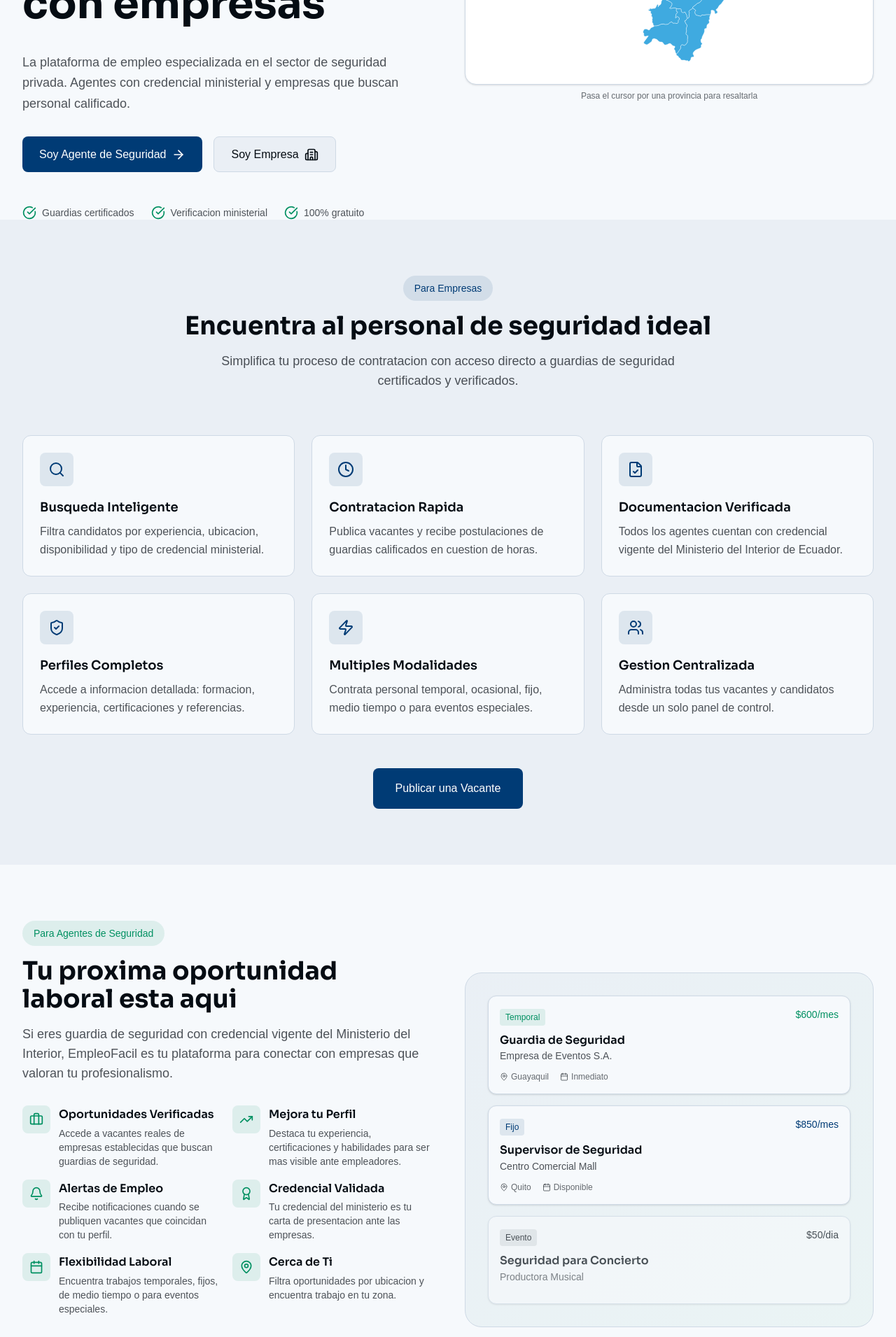
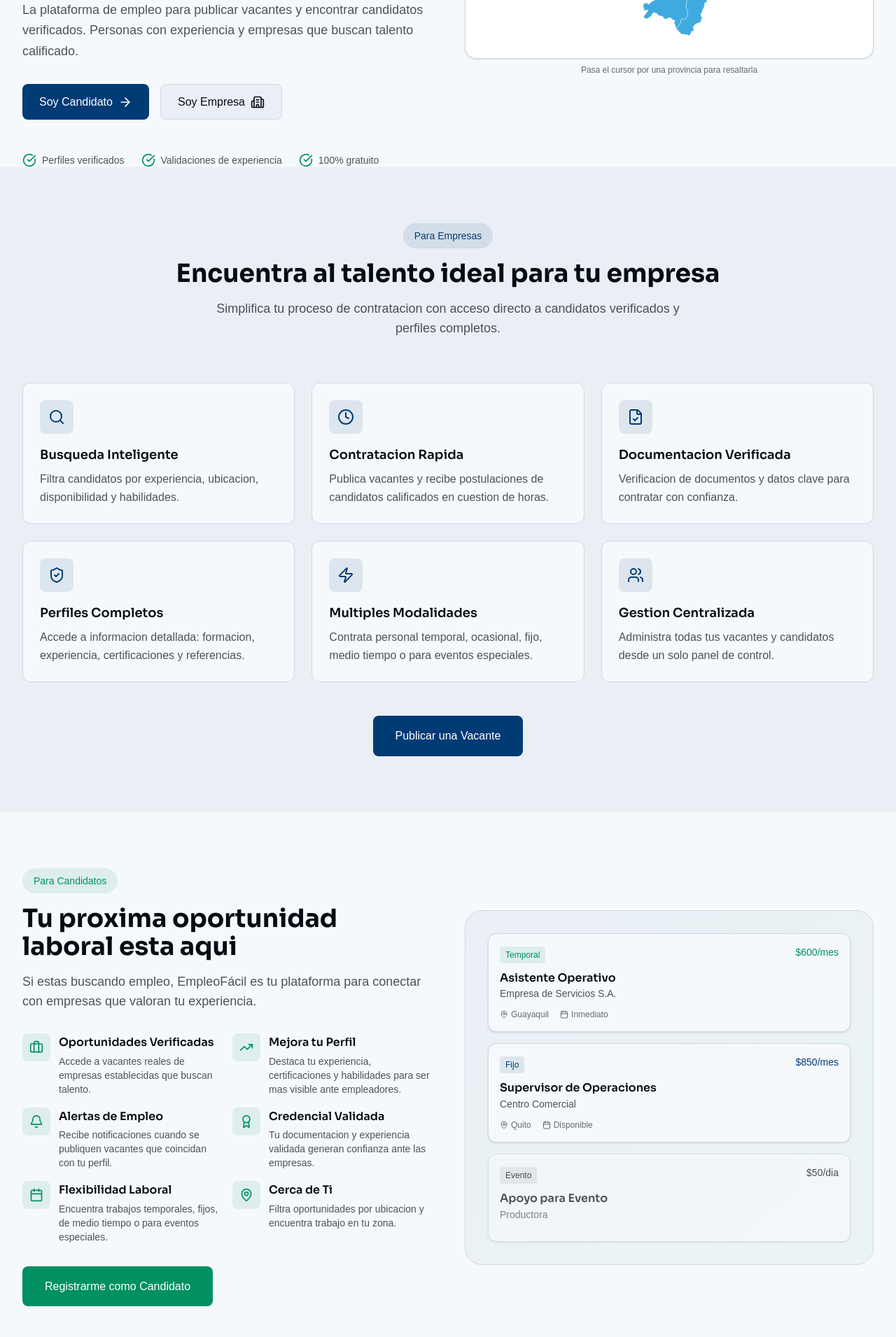
Before and after one commit to KevinTomala/empleofacil, a React (Vite) app in the folder frontend/: page / in a window 1280 px wide. Shown: the part 480-2391 px from the top of the page at 70% size. Built offline with nearby package versions, Linux system fonts and the light colour scheme.

Commit message:
Generalizar landing page

```diff
--- a/frontend/index.html
+++ b/frontend/index.html
@@ -4,8 +4,8 @@
     <meta charset="UTF-8" />
     <link rel="icon" type="image/svg+xml" href="/vite.svg" />
     <meta name="viewport" content="width=device-width, initial-scale=1.0" />
-    <meta name="description" content="EmpleoFacil - La plataforma de contratacion de guardias de seguridad certificados en Ecuador" />
-    <title>EmpleoFacil | Guardias de Seguridad Ecuador</title>
+    <meta name="description" content="EmpleoFácil - La plataforma de empleo para conectar talento y empresas en Ecuador" />
+    <title>EmpleoFácil | Empleo en Ecuador</title>
     <link rel="preconnect" href="https://fonts.googleapis.com">
     <link rel="preconnect" href="https://fonts.gstatic.com" crossorigin>
     <link href="https://fonts.googleapis.com/css2?family=Manrope:wght@400;500;600;700&family=Sora:wght@400;500;600;700;800&display=swap" rel="stylesheet">
--- a/frontend/src/components/BeneficiosAgentes.jsx
+++ b/frontend/src/components/BeneficiosAgentes.jsx
@@ -4,7 +4,7 @@ const beneficios = [
   {
     icon: Briefcase,
     title: 'Oportunidades Verificadas',
-    description: 'Accede a vacantes reales de empresas establecidas que buscan guardias de seguridad.'
+    description: 'Accede a vacantes reales de empresas establecidas que buscan talento.'
   },
   {
     icon: TrendingUp,
@@ -19,7 +19,7 @@ const beneficios = [
   {
     icon: Award,
     title: 'Credencial Validada',
-    description: 'Tu credencial del ministerio es tu carta de presentacion ante las empresas.'
+    description: 'Tu documentacion y experiencia validada generan confianza ante las empresas.'
   },
   {
     icon: Calendar,
@@ -35,20 +35,19 @@ const beneficios = [
 
 export default function BeneficiosAgentes() {
   return (
-    <section id="beneficios-agentes" className="py-20 bg-background">
+    <section id="beneficios-candidatos" className="py-20 bg-background">
       <div className="page-container">
         <div className="grid lg:grid-cols-2 gap-12 items-center">
           {/* Left - Content */}
           <div>
             <span className="inline-block px-4 py-2 bg-accent/10 text-accent rounded-full text-sm font-medium mb-4">
-              Para Agentes de Seguridad
+              Para Candidatos
             </span>
             <h2 className="font-heading text-3xl sm:text-4xl font-bold text-foreground mb-4 text-balance">
               Tu proxima oportunidad laboral esta aqui
             </h2>
             <p className="text-foreground/70 text-lg mb-8">
-              Si eres guardia de seguridad con credencial vigente del Ministerio del Interior,
-              EmpleoFacil es tu plataforma para conectar con empresas que valoran tu profesionalismo.
+              Si estas buscando empleo, EmpleoFácil es tu plataforma para conectar con empresas que valoran tu experiencia.
             </p>
 
             <div className="grid sm:grid-cols-2 gap-4">
@@ -71,14 +70,14 @@ export default function BeneficiosAgentes() {
 
             <div className="mt-8">
               <button className="inline-flex items-center gap-2 px-8 py-4 bg-accent text-white font-medium rounded-lg hover:bg-accent/90 transition-colors">
-                Registrarme como Agente
+                Registrarme como Candidato
               </button>
             </div>
           </div>
 
           {/* Right - Visual */}
           <div className="relative">
-            <div className="bg-gradient-to-br from-primary/5 to-accent/5 rounded-3xl p-8 border border-border">
+            <div className="bg-linear-to-br from-primary/5 to-accent/5 rounded-3xl p-8 border border-border">
               <div className="space-y-4">
                 {/* Sample Job Card */}
                 <div className="bg-background p-4 rounded-xl border border-border shadow-sm">
@@ -87,8 +86,8 @@ export default function BeneficiosAgentes() {
                       <span className="inline-block px-2 py-1 bg-accent/10 text-accent text-xs font-medium rounded mb-2">
                         Temporal
                       </span>
-                      <h4 className="font-semibold text-foreground">Guardia de Seguridad</h4>
-                      <p className="text-sm text-foreground/70">Empresa de Eventos S.A.</p>
+                      <h4 className="font-semibold text-foreground">Asistente Operativo</h4>
+                      <p className="text-sm text-foreground/70">Empresa de Servicios S.A.</p>
                     </div>
                     <span className="text-sm font-medium text-accent">$600/mes</span>
                   </div>
@@ -109,8 +108,8 @@ export default function BeneficiosAgentes() {
                       <span className="inline-block px-2 py-1 bg-primary/10 text-primary text-xs font-medium rounded mb-2">
                         Fijo
                       </span>
-                      <h4 className="font-semibold text-foreground">Supervisor de Seguridad</h4>
-                      <p className="text-sm text-foreground/70">Centro Comercial Mall</p>
+                      <h4 className="font-semibold text-foreground">Supervisor de Operaciones</h4>
+                      <p className="text-sm text-foreground/70">Centro Comercial</p>
                     </div>
                     <span className="text-sm font-medium text-primary">$850/mes</span>
                   </div>
@@ -131,8 +130,8 @@ export default function BeneficiosAgentes() {
                       <span className="inline-block px-2 py-1 bg-foreground/10 text-foreground text-xs font-medium rounded mb-2">
                         Evento
                       </span>
-                      <h4 className="font-semibold text-foreground">Seguridad para Concierto</h4>
-                      <p className="text-sm text-foreground/70">Productora Musical</p>
+                      <h4 className="font-semibold text-foreground">Apoyo para Evento</h4>
+                      <p className="text-sm text-foreground/70">Productora</p>
                     </div>
                     <span className="text-sm font-medium text-foreground">$50/dia</span>
                   </div>
--- a/frontend/src/components/BeneficiosEmpresas.jsx
+++ b/frontend/src/components/BeneficiosEmpresas.jsx
@@ -4,17 +4,17 @@ const beneficios = [
   {
     icon: Search,
     title: 'Busqueda Inteligente',
-    description: 'Filtra candidatos por experiencia, ubicacion, disponibilidad y tipo de credencial ministerial.'
+    description: 'Filtra candidatos por experiencia, ubicacion, disponibilidad y habilidades.'
   },
   {
     icon: Clock,
     title: 'Contratacion Rapida',
-    description: 'Publica vacantes y recibe postulaciones de guardias calificados en cuestion de horas.'
+    description: 'Publica vacantes y recibe postulaciones de candidatos calificados en cuestion de horas.'
   },
   {
     icon: FileCheck,
     title: 'Documentacion Verificada',
-    description: 'Todos los agentes cuentan con credencial vigente del Ministerio del Interior de Ecuador.'
+    description: 'Verificacion de documentos y datos clave para contratar con confianza.'
   },
   {
     icon: ShieldCheck,
@@ -42,10 +42,10 @@ export default function BeneficiosEmpresas() {
             Para Empresas
           </span>
           <h2 className="font-heading text-3xl sm:text-4xl font-bold text-foreground mb-4 text-balance">
-            Encuentra al personal de seguridad ideal
+            Encuentra al talento ideal para tu empresa
           </h2>
           <p className="text-foreground/70 max-w-2xl mx-auto text-lg">
-            Simplifica tu proceso de contratacion con acceso directo a guardias de seguridad certificados y verificados.
+            Simplifica tu proceso de contratacion con acceso directo a candidatos verificados y perfiles completos.
           </p>
         </div>
 
--- a/frontend/src/components/CTA.jsx
+++ b/frontend/src/components/CTA.jsx
@@ -20,13 +20,13 @@ export default function CTA() {
               Empieza hoy mismo
             </h2>
             <p className="text-white/80 text-lg max-w-2xl mx-auto mb-8">
-              Unete a la plataforma de empleo especializada en seguridad privada mas grande de Ecuador.
-              Es completamente gratis para agentes.
+              Unete a la plataforma de empleo que conecta talento y empresas en todo Ecuador.
+              Es completamente gratis para candidatos.
             </p>
 
             <div className="flex flex-col sm:flex-row gap-4 justify-center">
               <button className="inline-flex items-center justify-center gap-2 px-8 py-4 bg-white text-primary font-semibold rounded-lg hover:bg-white/90 transition-colors">
-                Soy Agente
+                Soy Candidato
                 <ArrowRight className="w-5 h-5" />
               </button>
               <button className="inline-flex items-center justify-center gap-2 px-8 py-4 bg-white/10 text-white font-semibold rounded-lg hover:bg-white/20 transition-colors border border-white/20">
--- a/frontend/src/components/ComoFunciona.jsx
+++ b/frontend/src/components/ComoFunciona.jsx
@@ -11,7 +11,7 @@ const pasosAgentes = [
     step: '02',
     icon: FileText,
     title: 'Completa tu perfil',
-    description: 'Agrega tu credencial ministerial, experiencia y certificaciones.'
+    description: 'Agrega tu experiencia, habilidades, certificaciones y referencias.'
   },
   {
     step: '03',
@@ -44,7 +44,7 @@ const pasosEmpresas = [
     step: '03',
     icon: Search,
     title: 'Revisa candidatos',
-    description: 'Explora perfiles de guardias certificados y verificados.'
+    description: 'Explora perfiles de candidatos verificados y calificados.'
   },
   {
     step: '04',
@@ -71,10 +71,10 @@ export default function ComoFunciona() {
         </div>
 
         <div className="grid lg:grid-cols-2 gap-12">
-          {/* Para Agentes */}
+          {/* Para Candidatos */}
           <div>
             <h3 className="font-heading text-xl font-semibold mb-8 text-center lg:text-left">
-              Para Agentes de Seguridad
+              Para Candidatos
             </h3>
             <div className="space-y-6">
               {pasosAgentes.map((paso, index) => (
--- a/frontend/src/components/Contacto.jsx
+++ b/frontend/src/components/Contacto.jsx
@@ -25,8 +25,8 @@ export default function Contacto() {
                 </div>
                 <div>
                   <h3 className="font-semibold text-foreground mb-1">Email</h3>
-                  <p className="text-foreground/70">info@empleofacil.ec</p>
-                  <p className="text-foreground/70">soporte@empleofacil.ec</p>
+                  <p className="text-foreground/70">info@EmpleoFácil.ec</p>
+                  <p className="text-foreground/70">soporte@EmpleoFácil.ec</p>
                 </div>
               </div>
 
@@ -94,7 +94,7 @@ export default function Contacto() {
                   className="w-full px-4 py-3 bg-secondary border border-border rounded-lg focus:outline-none focus:ring-2 focus:ring-primary/20 focus:border-primary transition-colors"
                 >
                   <option value="">Selecciona una opcion</option>
-                  <option value="agente">Agente de Seguridad</option>
+                  <option value="candidato">Candidato</option>
                   <option value="empresa">Empresa</option>
                   <option value="otro">Otro</option>
                 </select>
--- a/frontend/src/components/Footer.jsx
+++ b/frontend/src/components/Footer.jsx
@@ -1,9 +1,9 @@
-import { Shield } from 'lucide-react'
+import { Briefcase } from 'lucide-react'
 
 const links = {
   plataforma: [
     { label: 'Para Empresas', href: '#beneficios-empresas' },
-    { label: 'Para Agentes', href: '#beneficios-agentes' },
+    { label: 'Para Candidatos', href: '#beneficios-candidatos' },
     { label: 'Como Funciona', href: '#como-funciona' },
     { label: 'Precios', href: '#' },
   ],
@@ -29,13 +29,13 @@ export default function Footer() {
           <div className="lg:col-span-2 text-left">
             <a href="/" className="inline-flex items-center gap-3 mb-6">
               <div className="w-11 h-11 bg-primary rounded-xl flex items-center justify-center shrink-0">
-                <Shield className="w-6 h-6 text-white" />
+                <Briefcase className="w-6 h-6 text-white" />
               </div>
-              <span className="font-heading font-bold text-xl">EmpleoFacil</span>
+              <span className="font-heading font-bold text-xl">EmpleoFácil</span>
             </a>
 
             <p className="text-white/70 max-w-sm mb-4 leading-relaxed">
-              La plataforma de empleo especializada en guardias de seguridad certificados en Ecuador.
+              La plataforma de empleo que conecta talento y empresas en Ecuador.
             </p>
             <p className="text-white/50 text-sm">
               Conectando talento con oportunidades desde 2024.
@@ -95,7 +95,7 @@ export default function Footer() {
         {/* Bottom */}
         <div className="pt-8 border-t border-white/10 flex flex-col gap-4 md:flex-row md:items-center md:justify-between">
           <p className="text-white/40 text-sm">
-            2024 EmpleoFacil. Todos los derechos reservados.
+            2024 EmpleoFácil. Todos los derechos reservados.
           </p>
           <span className="text-white/40 text-sm md:text-right">
             Hecho con dedicacion en Ecuador
--- a/frontend/src/components/Header.jsx
+++ b/frontend/src/components/Header.jsx
@@ -1,14 +1,14 @@
 'use client';
 
 import { useState } from 'react'
-import { Menu, X, Shield } from 'lucide-react'
+import { Menu, X, Briefcase } from 'lucide-react'
 
 export default function Header() {
   const [isMenuOpen, setIsMenuOpen] = useState(false)
 
   const navLinks = [
     { href: '#beneficios-empresas', label: 'Para Empresas' },
-    { href: '#beneficios-agentes', label: 'Para Agentes' },
+    { href: '#beneficios-candidatos', label: 'Para Candidatos' },
     { href: '#como-funciona', label: 'Como Funciona' },
     { href: '#contacto', label: 'Contacto' },
   ]
@@ -20,10 +20,10 @@ export default function Header() {
           {/* Logo */}
           <a href="/" className="flex items-center gap-2">
             <div className="w-10 h-10 bg-primary rounded-lg flex items-center justify-center">
-              <Shield className="w-6 h-6 text-white" />
+              <Briefcase className="w-6 h-6 text-white" />
             </div>
             <span className="font-heading font-bold text-xl text-foreground">
-              EmpleoFacil
+              EmpleoFácil
             </span>
           </a>
 
--- a/frontend/src/components/Hero.jsx
+++ b/frontend/src/components/Hero.jsx
@@ -34,17 +34,17 @@ export default function Hero() {
             </div>
 
             <h1 className="font-heading text-4xl sm:text-5xl lg:text-6xl font-bold text-foreground leading-tight text-balance">
-              Conectamos guardias de seguridad certificados con empresas
+              Conectamos talento con empresas de todo tipo
             </h1>
 
             <p className="text-lg text-foreground/70 leading-relaxed max-w-xl">
-              La plataforma de empleo especializada en el sector de seguridad privada.
-              Agentes con credencial ministerial y empresas que buscan personal calificado.
+              La plataforma de empleo para publicar vacantes y encontrar candidatos verificados.
+              Personas con experiencia y empresas que buscan talento calificado.
             </p>
 
             <div className="flex flex-col sm:flex-row gap-4">
               <button className="inline-flex items-center justify-center gap-2 px-6 py-3 bg-primary text-white font-medium rounded-lg hover:bg-primary/90 transition-colors">
-                Soy Agente de Seguridad
+                Soy Candidato
                 <ArrowRight className="w-5 h-5" />
               </button>
               <button className="inline-flex items-center justify-center gap-2 px-6 py-3 bg-secondary text-foreground font-medium rounded-lg hover:bg-muted transition-colors border border-border">
@@ -56,11 +56,11 @@ export default function Hero() {
             <div className="flex flex-wrap gap-6 pt-4">
               <div className="flex items-center gap-2 text-sm text-foreground/70">
                 <CheckCircle className="w-5 h-5 text-accent" />
-                <span>Guardias certificados</span>
+                <span>Perfiles verificados</span>
               </div>
               <div className="flex items-center gap-2 text-sm text-foreground/70">
                 <CheckCircle className="w-5 h-5 text-accent" />
-                <span>Verificacion ministerial</span>
+                <span>Validaciones de experiencia</span>
               </div>
               <div className="flex items-center gap-2 text-sm text-foreground/70">
                 <CheckCircle className="w-5 h-5 text-accent" />
--- a/frontend/src/components/ModalidadesContratacion.jsx
+++ b/frontend/src/components/ModalidadesContratacion.jsx
@@ -16,20 +16,20 @@ const modalidades = [
   {
     icon: Briefcase,
     title: 'Fijo',
-    description: 'Contratacion permanente para necesidades continuas de seguridad.',
-    ejemplos: ['Edificios', 'Empresas', 'Residenciales']
+    description: 'Contratacion permanente para roles clave y equipos estables.',
+    ejemplos: ['Administracion', 'Operaciones', 'Comercial']
   },
   {
     icon: Timer,
     title: 'Medio Tiempo',
-    description: 'Horarios parciales ideales para complementar equipos de seguridad.',
-    ejemplos: ['Turnos nocturnos', 'Fines de semana', 'Horarios especificos']
+    description: 'Horarios parciales ideales para cubrir franjas y picos de demanda.',
+    ejemplos: ['Fines de semana', 'Tardes', 'Horarios especificos']
   },
   {
     icon: Star,
     title: 'Eventos Especiales',
-    description: 'Seguridad especializada para ocasiones que requieren atencion extra.',
-    ejemplos: ['Conciertos', 'Conferencias', 'Deportivos']
+    description: 'Refuerzos puntuales para ocasiones que requieren personal extra.',
+    ejemplos: ['Conciertos', 'Conferencias', 'Promociones']
   }
 ]
 
@@ -45,7 +45,7 @@ export default function ModalidadesContratacion() {
             Modalidades de contratacion
           </h2>
           <p className="text-foreground/70 max-w-2xl mx-auto text-lg">
-            Adaptamos las opciones de contratacion a las necesidades de cada empresa y la disponibilidad de cada agente.
+            Adaptamos las opciones de contratacion a las necesidades de cada empresa y la disponibilidad de cada candidato.
           </p>
         </div>
 
```
Also changed, not shown: 1 other file (tests, documents, lock files or other folders).
